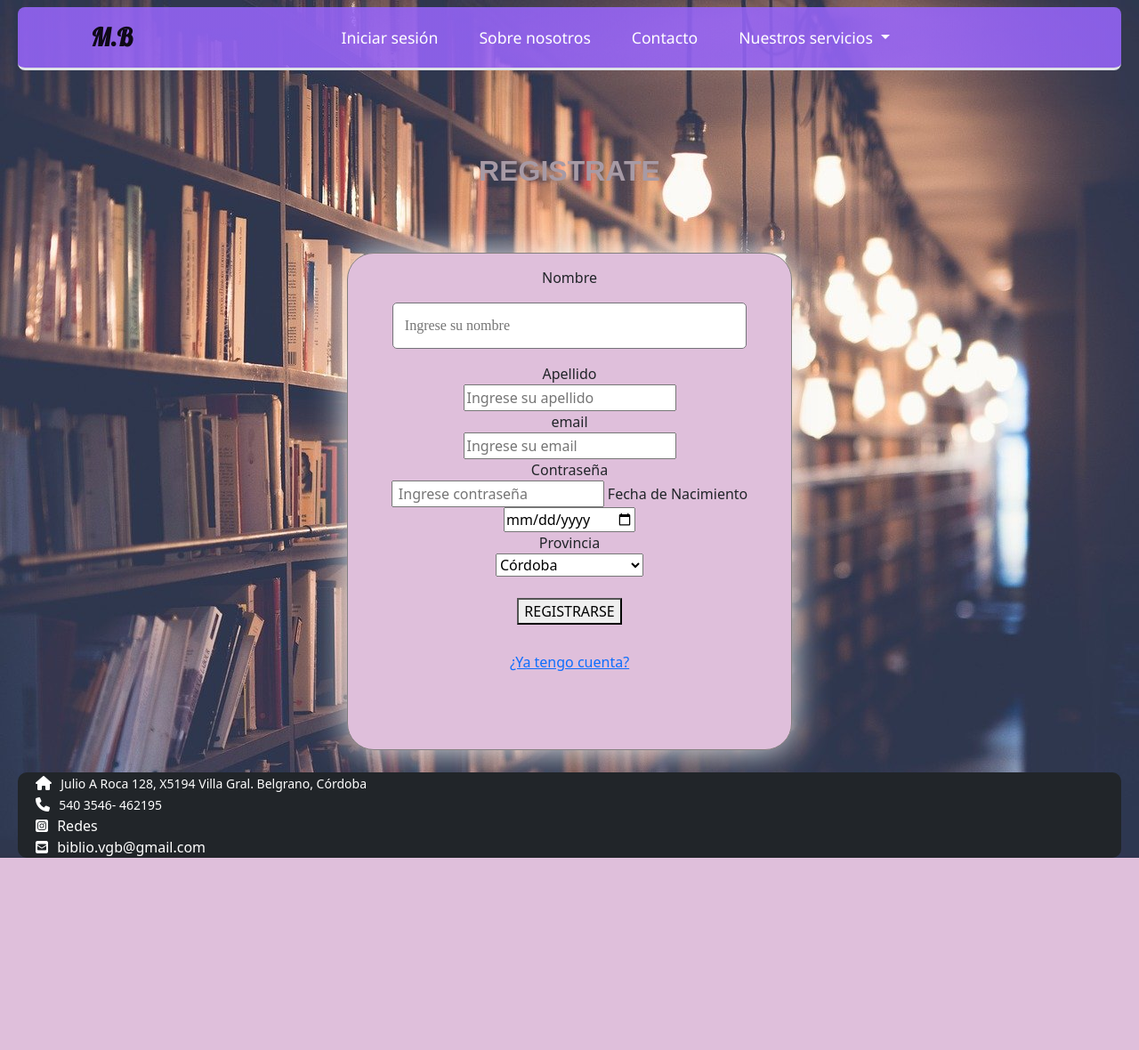
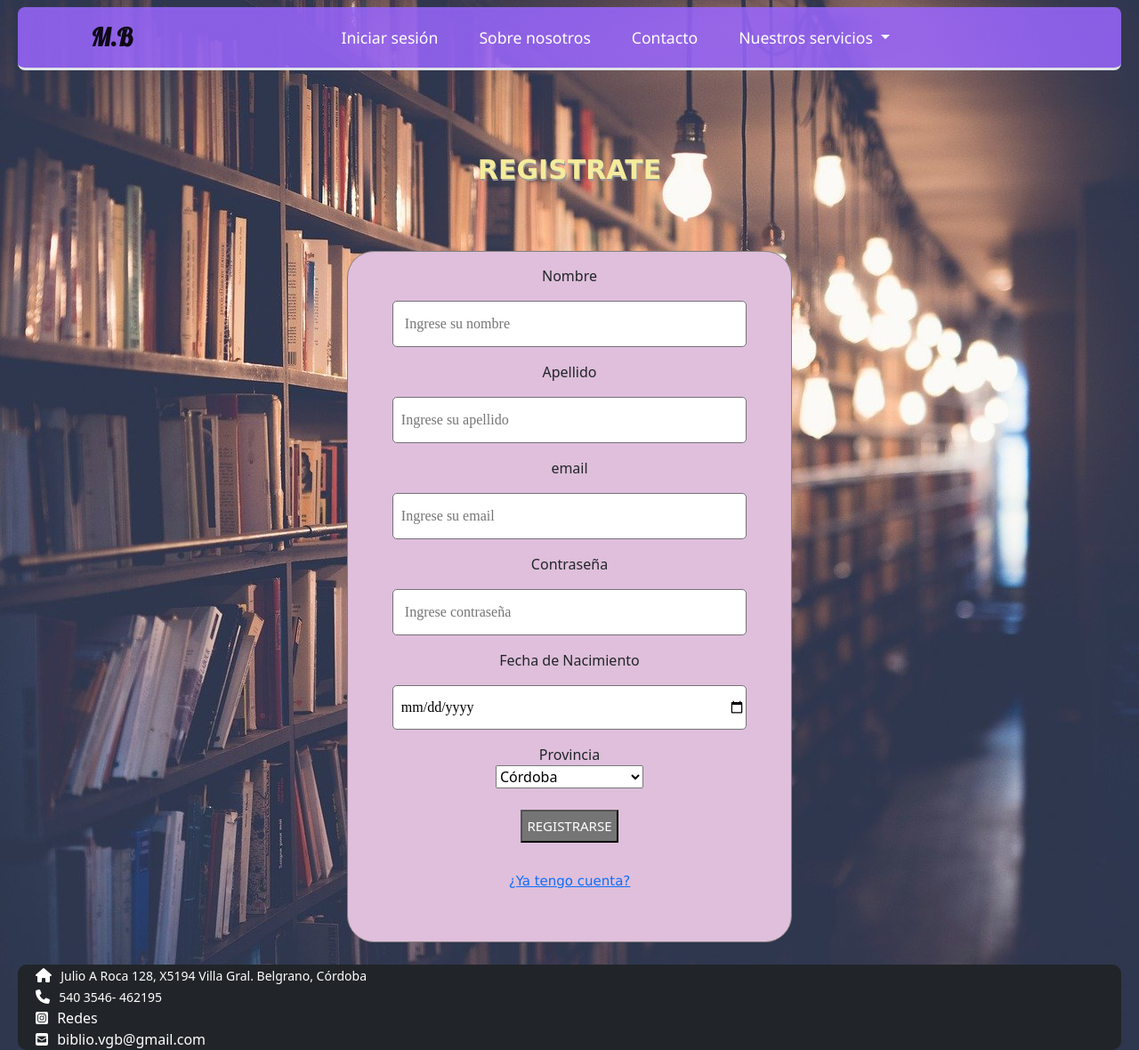
Before and after one commit to PPROF1-2021/a1-g6-grupo-6-manuel-belgrano, a PHP site: page /registro.html in a window 1280 px wide. Shown: the whole page at 89% size. Before the commit the page ends 964 px from the top, so only its background shows below. Run offline with PHP 8.4, Linux system fonts and the light colour scheme; some libraries are stand-ins or nearby versions.

Commit message:
Update estilo.registro.css

```diff
--- a/Repositorio-Página-web-Biblioteca/css/estilo.registro.css
+++ b/Repositorio-Página-web-Biblioteca/css/estilo.registro.css
@@ -7,33 +7,27 @@
     border: .5px solid #837f7f;
     background: rgb(223, 191, 219);
     border-radius: 30px;
-    box-shadow: 0px 0px 40px #f2f2f2;
 }
 
 .registro-header h2 {
     text-align: center;
-    color: #a79aa5;
-    font-family: sans-serif;
-}
-
-.registro-form h3 {
-    text-align: left;
-    margin-left: 20px;
-    font-family: sans-serif;
-    font-style: inherit;
-    color: #616063;
+    margin-left: 0%;
+    color: #F4EB9B;
+    font-size: 30px;
+    font-family: Verdana, Geneva, Tahoma, sans-serif;
+    text-shadow: 1px 2px #999;
+    margin: 0 auto;
 }
 
 .registro-form {
     box-sizing: border-box;
     padding-top: 15px;
-    padding-bottom: 10%;
+    padding-bottom: 5%;
     margin: 5% auto;
     text-align: center;
 }
 
-.registro input[type="text"],
-.registro input[type="password"] {
+.registro input {
     max-width: 600px;
     width: 80%;
     line-height: 3em;
@@ -45,8 +39,21 @@
     padding-left: 9px;
 }
 
-.footer{
-    margin-top: 15px;
-    padding-left: 10px;
-    border-radius: 10px;
+.registro-button {
+    background-color: #757575;
+    color: white;
+    padding: 5px 5px;
+    text-align: center;
+    font-size: 15px;
 }
+
+.footer,
+p {
+    text-align: center;
+    padding: 2rem;
+    margin: 0 auto;
+    font-family: Verdana, Geneva, Tahoma, sans-serif;
+    font-size: 15PX;
+    color: white;
+    background-color: transparent;
+}
```
